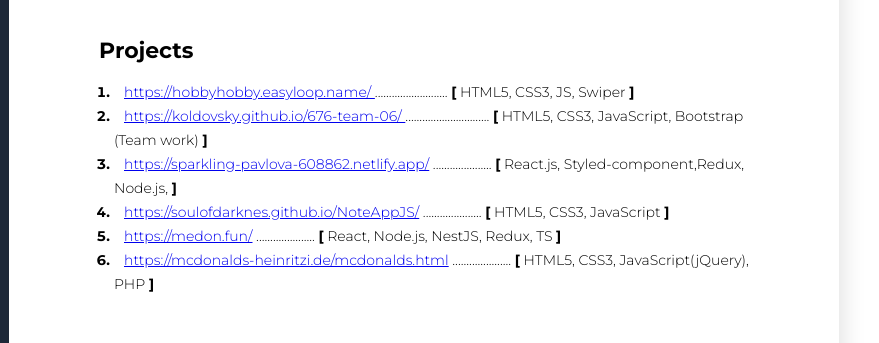
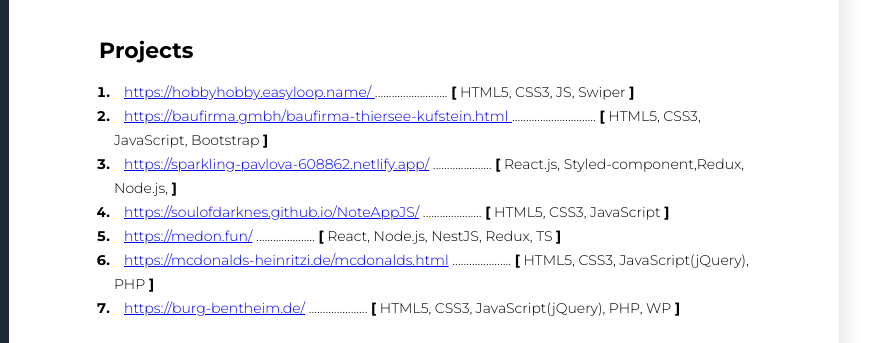
Before and after one commit to SoulOfDarknes/Resume, a website: page index.html in a window 1280 px wide. Shown: the part 298-641 px from the top of the page, 401-1280 px from the left. Drawn offline with Linux system fonts and the light colour scheme.

Commit message:
add new projects

```diff
--- a/index.html
+++ b/index.html
@@ -39,12 +39,12 @@
 					</li>
 					<li class="project-item">
 						<span class="project-tech">
-							<a href="https://koldovsky.github.io/676-team-06/" target="_blank" class="project-link">
-								https://koldovsky.github.io/676-team-06/
+							<a href="https://baufirma.gmbh/" target="_blank" class="project-link">
+								https://baufirma.gmbh/baufirma-thiersee-kufstein.html
 							</a>
 							..............................
 							<span class="project-bracket">[</span>
-							HTML5, CSS3, JavaScript, Bootstrap (Team work)
+							HTML5, CSS3, JavaScript, Bootstrap
 							<span class="project-bracket">]</span>
 						</span>
 					</li>
@@ -68,7 +68,7 @@
 					</li>
 					<li class="project-item">
 						<span class="project-tech">
-							<a href="https://github.com/ZenBit-Tech/MedOn_fe/tree/develop" target="_blank" class="project-link">https://medon.fun/</a>
+							<a href="https://medon.fun/" target="_blank" class="project-link">https://medon.fun/</a>
 							.....................
 							<span class="project-bracket">[</span>
 							React, Node.js, NestJS, Redux, TS
@@ -81,6 +81,15 @@
 							.....................
 							<span class="project-bracket">[</span>
 							HTML5, CSS3, JavaScript(jQuery), PHP
+							<span class="project-bracket">]</span>
+						</span>
+					</li>
+					<li class="project-item">
+						<span class="project-tech">
+							<a href="https://burg-bentheim.de/" target="_blank" class="project-link">https://burg-bentheim.de/</a>
+							.....................
+							<span class="project-bracket">[</span>
+							HTML5, CSS3, JavaScript(jQuery), PHP, WP
 							<span class="project-bracket">]</span>
 						</span>
 					</li>
```
